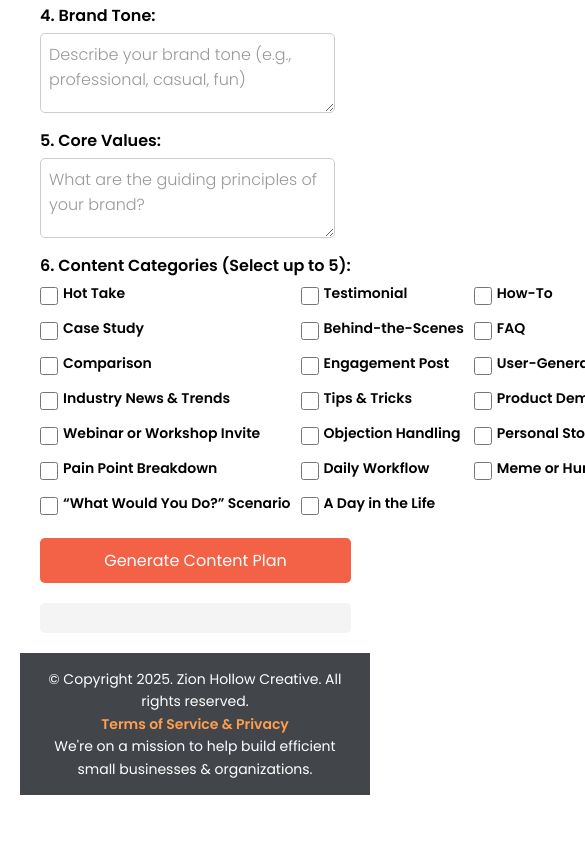
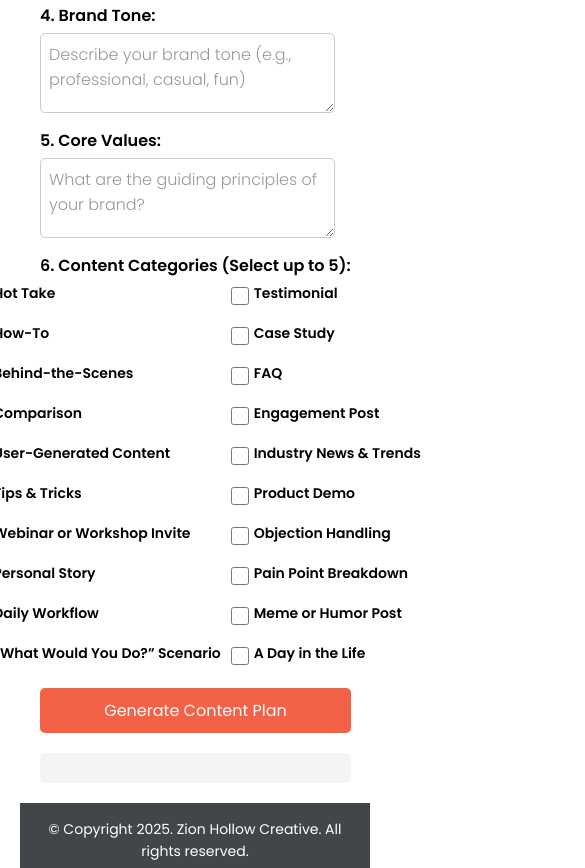
Before and after one commit to broLgray/60doc-web-app, a website: page index.html in a window 390 px wide. Shown: the part 610-1478 px from the top of the page, 585 px wide, since content can reach past the window. Before the commit the page ends 1405 px from the top, so only its background shows below. Drawn offline with Linux system fonts and the light colour scheme.

Commit message:
Updated Styling

```diff
--- a/styles.css
+++ b/styles.css
@@ -152,6 +152,21 @@ input {
     accent-color: #f36146;
 }
 
+@media screen and (max-width: 768px) {
+    .checkbox-group {
+        display: grid;
+        grid-template-columns: repeat(2, 1fr); /* Switch to 2 columns on mobile */
+        gap: 10px;
+        justify-content: center;
+        max-width: 100%;
+    }
+
+    .checkbox-group label {
+        white-space: nowrap;
+        font-size: 14px;
+    }
+}
+
 /* Submit Button */
 button {
     background-color: #f36146;
```
